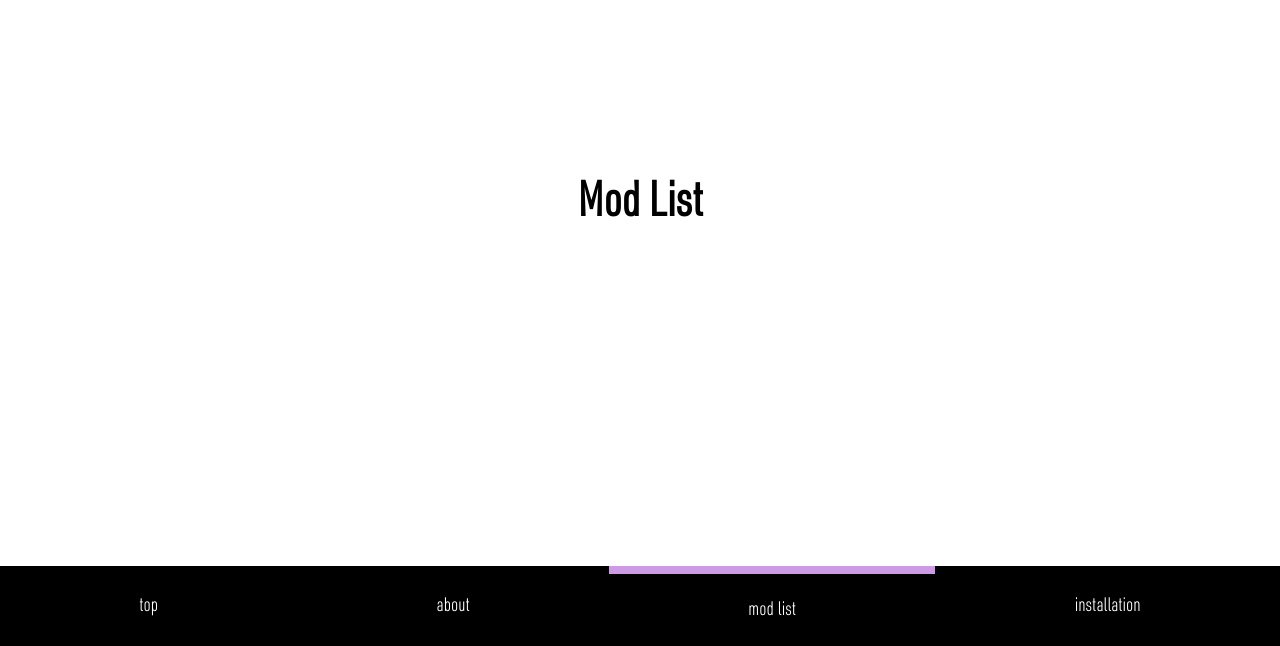
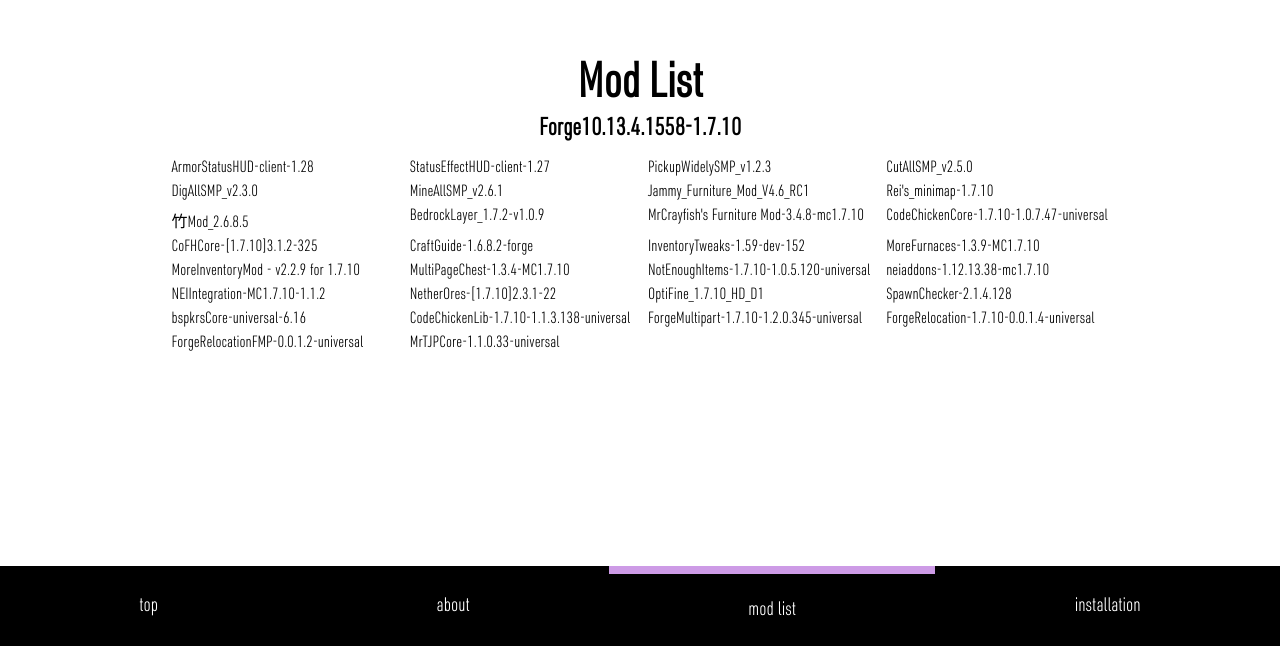
Before and after one commit to sKawashima/mcServer1803, a Nuxt app: page /modlist in a window 1280 px wide. Shown: the part 154-800 px from the top of the page. Built offline with nearby package versions, Linux system fonts and the light colour scheme.

Commit message:
add modlist

```diff
--- a/pages/modlist.vue
+++ b/pages/modlist.vue
@@ -1,6 +1,38 @@
 <template lang='pug'>
 section.container
   h1 Mod List
+  h2 Forge10.13.4.1558-1.7.10
+  ul
+    li ArmorStatusHUD-client-1.28
+    li StatusEffectHUD-client-1.27
+    li PickupWidelySMP_v1.2.3
+    li CutAllSMP_v2.5.0
+    li DigAllSMP_v2.3.0
+    li MineAllSMP_v2.6.1
+    li Jammy_Furniture_Mod_V4.6_RC1
+    li Rei's_minimap-1.7.10
+    li 竹Mod_2.6.8.5
+    li BedrockLayer_1.7.2-v1.0.9
+    li MrCrayfish's Furniture Mod-3.4.8-mc1.7.10
+    li CodeChickenCore-1.7.10-1.0.7.47-universal
+    li CoFHCore-[1.7.10]3.1.2-325
+    li CraftGuide-1.6.8.2-forge
+    li InventoryTweaks-1.59-dev-152
+    li MoreFurnaces-1.3.9-MC1.7.10
+    li MoreInventoryMod - v2.2.9 for 1.7.10
+    li MultiPageChest-1.3.4-MC1.7.10
+    li NotEnoughItems-1.7.10-1.0.5.120-universal
+    li neiaddons-1.12.13.38-mc1.7.10
+    li NEIIntegration-MC1.7.10-1.1.2
+    li NetherOres-[1.7.10]2.3.1-22
+    li OptiFine_1.7.10_HD_D1
+    li SpawnChecker-2.1.4.128
+    li bspkrsCore-universal-6.16
+    li CodeChickenLib-1.7.10-1.1.3.138-universal
+    li ForgeMultipart-1.7.10-1.2.0.345-universal
+    li ForgeRelocation-1.7.10-0.0.1.4-universal
+    li ForgeRelocationFMP-0.0.1.2-universal
+    li MrTJPCore-1.1.0.33-universal
 </template>
 
 <script>
@@ -9,4 +41,12 @@
 </script>
 
 <style lang='sass' scoped>
+ul
+  display: grid
+  grid-template-columns: 1fr 1fr 1fr 1fr
+  grid-gap: 5px 1em
+  padding: 0
+  margin-top: 15px
+  li
+    list-style-type: none
 </style>
```
